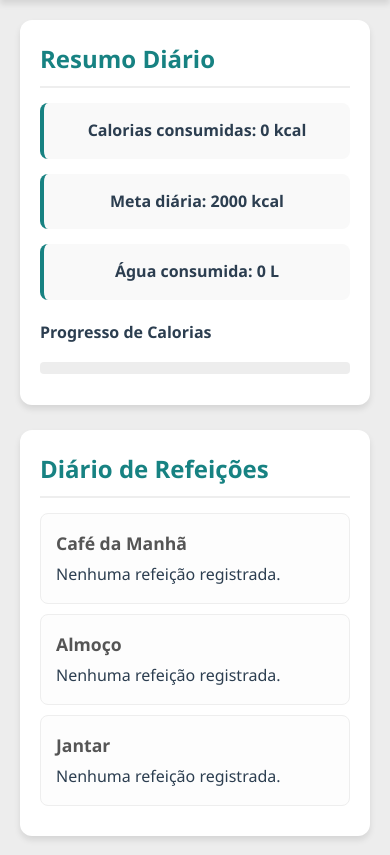
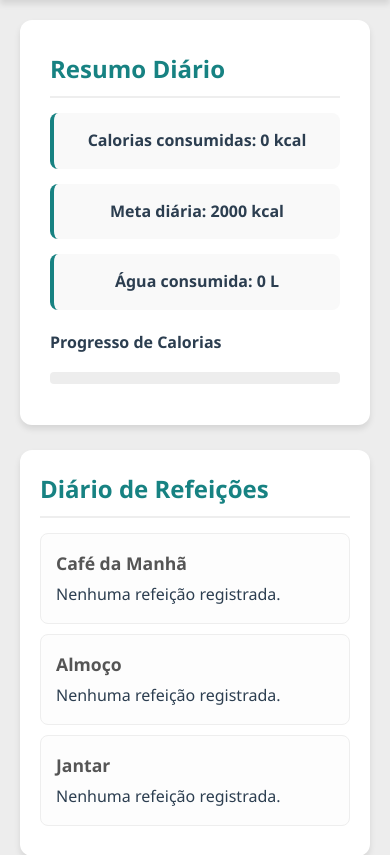
Before and after one commit to Theosb7/NutriAI, a PHP site: page / in a window 390 px wide. Shown: the part 135-990 px from the top of the page. Run offline with PHP 8.4, Linux system fonts and the light colour scheme.

Commit message:
Alterações na responsividade do site

```diff
--- a/index-style.css
+++ b/index-style.css
@@ -83,13 +83,14 @@ h2 {
 /* Seção Resumo */
 #resumo ul {
   list-style: none;
-  display: grid;
-  grid-template-columns: repeat(auto-fit, minmax(150px, 1fr));
+  display: flex; /* Usando Flexbox em vez de Grid para forçar a mesma linha */
+  justify-content: space-between;
   gap: 15px;
   margin-bottom: 20px;
 }
 
 #resumo li {
+  flex: 1; /* Faz com que os três itens dividam o espaço igualmente na mesma linha */
   background: #f9f9f9;
   padding: 15px;
   border-radius: 8px;
@@ -205,3 +206,38 @@ footer nav a {
   color: var(--primary-color);
   text-decoration: none;
 }
+
+/* =========================================
+   MEDIA QUERIES (RESPONSIVIDADE)
+========================================= */
+
+/* BREAKPOINT PARA TABLETS (Telas médias - até 1024px) */
+@media screen and (max-width: 1024px) {
+  #resumo {
+    aspect-ratio: auto; /* Remove a proporção 16:10 para não cortar o texto */
+    padding: 30px;
+  }
+
+  #resumo ul {
+    flex-wrap: wrap; /* Permite que os itens quebrem a linha se apertar muito */
+  }
+
+  #resumo li {
+    flex: 1 1 45%; /* Cada item ocupa quase metade da tela no tablet */
+  }
+}
+
+/* BREAKPOINT PARA MOBILE (Celulares - até 768px) */
+@media screen and (max-width: 768px) {
+  #resumo {
+    width: 100%;
+    height: 100%;
+  }
+  #resumo ul {
+    flex-direction: column; /* Coloca os quadradinhos um embaixo do outro no celular */
+  }
+
+  #resumo li {
+    width: 100%; /* Os itens ocupam a largura total da tela */
+  }
+}
```
